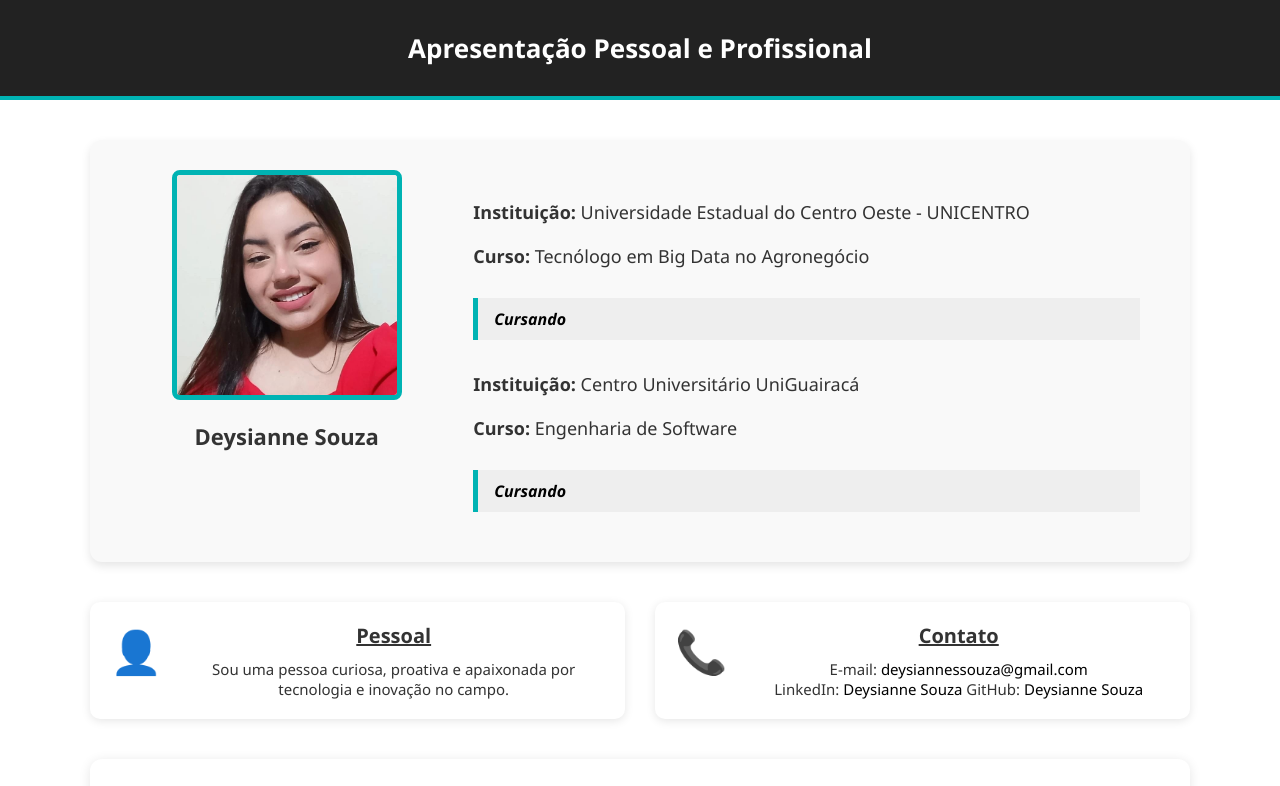
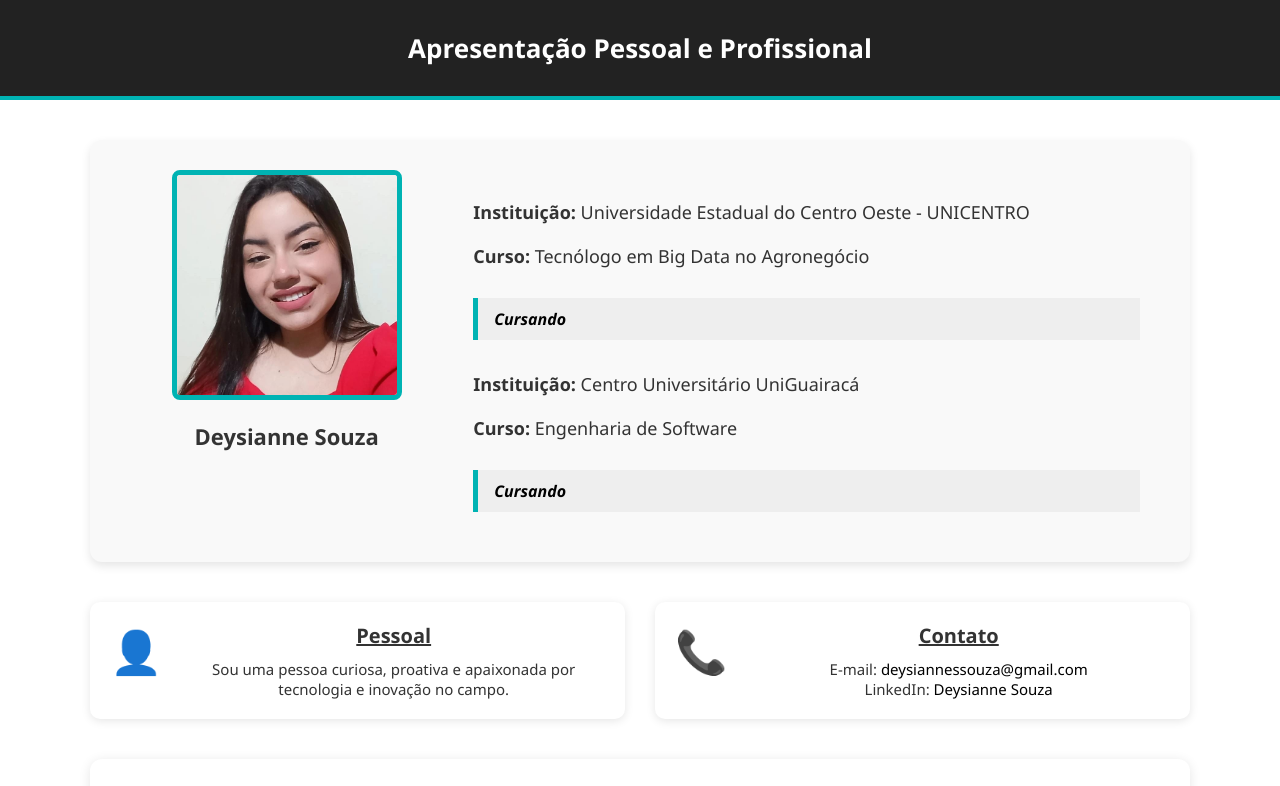
Before and after one commit to 02deysianne/02deysianne.github.io, a plain HTML site: page index.html in a window 1280 px wide. Shown: the top 786 px of the page. Drawn offline with Linux system fonts and the light colour scheme.

Commit message:
Update index.html

```diff
--- a/index.html
+++ b/index.html
@@ -49,7 +49,6 @@
           <p>
             E-mail: <a href="mailto:deysiannessouza@gmail.com">deysiannessouza@gmail.com</a><br>
             LinkedIn: <a href="https://www.linkedin.com/in/deysianne-souza-91808b31a/"> Deysianne Souza</a>
-            GitHub: <a href="https://github.com/02deysianne"> Deysianne Souza</a>
           </p>
         </div>
       </div>
```
